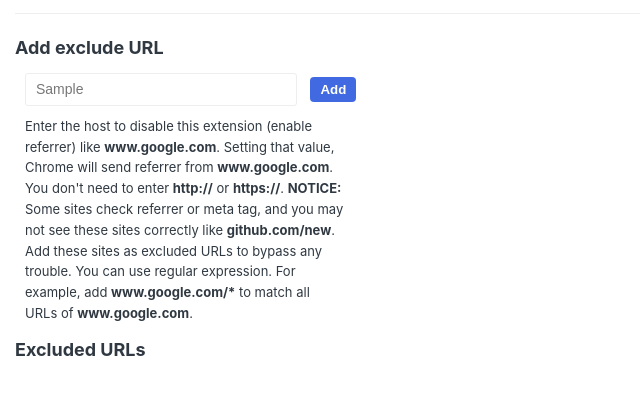
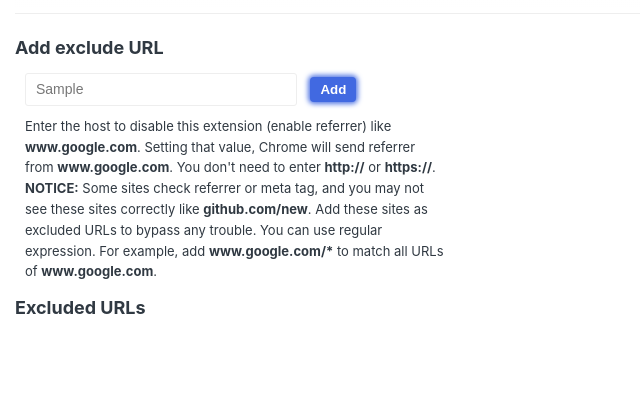
Before and after one commit to noraworld/no-more-referrer, a browser extension: page options/options.html in a window 1280 px wide. Both pictures are taken after typing "Sample" into the empty fields and a click on the button "Add". Shown: the part 48-442 px from the top of the page, without its empty margins (0-640 px from the left). Drawn offline with Linux system fonts and the light colour scheme.

Commit message:
:cherry_blossom: Styling

```diff
--- a/background/background.js
+++ b/background/background.js
@@ -9,7 +9,7 @@ chrome.runtime.onMessage.addListener(function(request, sender, sendResponse) {
       chrome.browserAction.setBadgeText({tabId: tab[0].id, text: "ON"});
     }
     else {
-      chrome.browserAction.setBadgeText({tabId: tab[0].id, text: "OFF"});
+      chrome.browserAction.setBadgeText({tabId: tab[0].id, text: ""});
     }
   });
 });
--- a/options/options.css
+++ b/options/options.css
@@ -44,8 +44,11 @@ button {
   padding: 0 10px;
   cursor: pointer;
 }
-button:active {
+button:hover {
   opacity: 0.9;
+}
+button:focus {
+  box-shadow: 0 0 5px 2px #5478e4;
 }
 
 table {
@@ -60,7 +63,7 @@ td {
 }
 
 .description {
-  width: 320px;
+  width: 420px;
   font-size: 13px;
   word-wrap: break-word;
   line-height: 1.6em;
```
